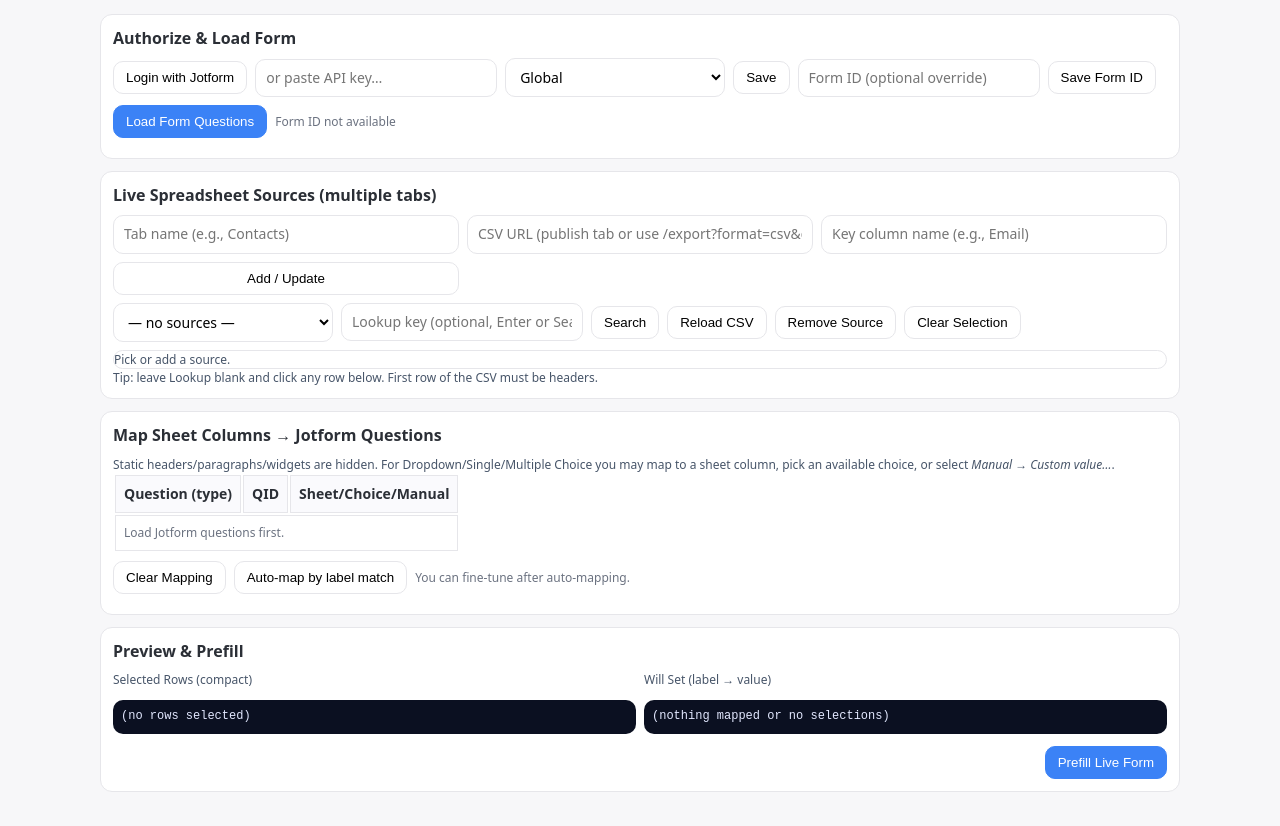
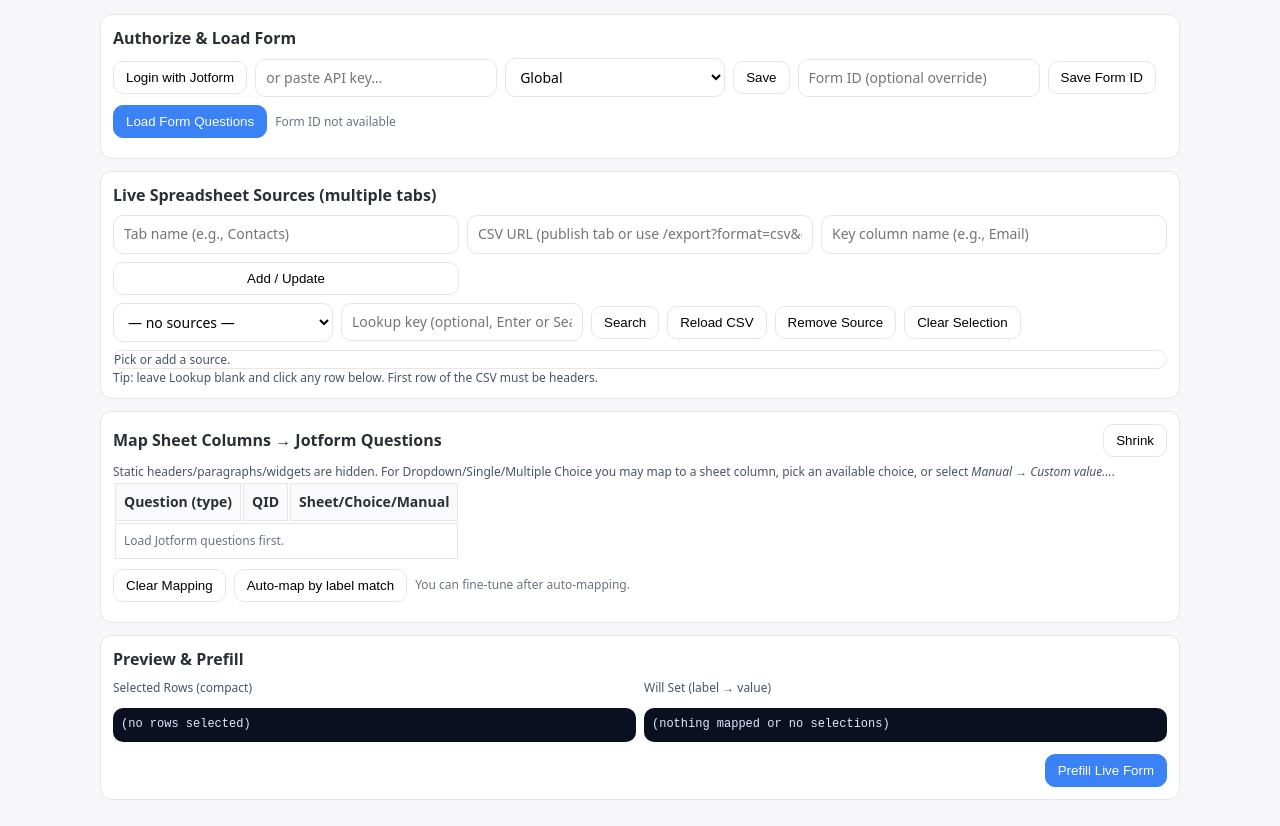
Before and after one commit to SphynxGitHub/spreadsheet-prefill, a plain HTML site: page index.html in a window 1280 px wide. Drawn offline with Linux system fonts and the light colour scheme; a script that the page names is missing.

Commit message:
Update index.html

```diff
--- a/index.html
+++ b/index.html
@@ -20,12 +20,14 @@
     .card{background:var(--card);border:1px solid var(--line);border-radius:var(--radius);padding:12px;margin-bottom:12px}
     h3{margin:0 0 8px 0;font-size:16px}
     .row{display:flex;flex-wrap:wrap;gap:8px;align-items:center;margin:8px 0}
+    .topbar{display:flex;align-items:center;justify-content:space-between;gap:8px;margin-bottom:6px}
     input[type="text"], input[type="password"], select, textarea{
       border:1px solid var(--line);border-radius:10px;padding:8px 10px;background:#fff;min-width:220px;font:inherit
     }
     textarea{width:100%;min-height:80px}
     .btn{border:1px solid var(--line);background:#fff;border-radius:10px;padding:8px 12px;cursor:pointer}
     .btn.primary{background:var(--accent);color:#fff;border-color:var(--accent)}
+    .btn.ghost{background:transparent}
     .btn[disabled]{opacity:.6; cursor:not-allowed}
     .muted{color:var(--muted);font-size:12px}
     .ok{color:#065f46;background:#ecfdf5;border:1px solid #bbf7d0;padding:8px;border-radius:10px;margin:6px 0;display:none}
@@ -42,6 +44,12 @@
     .chip{display:inline-flex;align-items:center;gap:6px;padding:2px 8px;border-radius:999px;border:1px solid var(--line);margin:2px;background:#f8fafc}
     .chip b{font-weight:600}
     .chip button{border:none;background:transparent;cursor:pointer;color:#ef4444}
+
+    /* collapse behavior */
+    #mappingCard.collapsed .mapping-body{ display:none; }
+    #mappingCard.collapsed .mapping-footer{ display:none; }
+    #mappingCard .summary{ display:none; font-size:12px; color:var(--muted); }
+    #mappingCard.collapsed .summary{ display:block; }
   </style>
 </head>
 <body>
@@ -93,17 +101,27 @@
   </div>
 
   <!-- Mapping -->
-  <div class="card">
-    <h3>Map Sheet Columns → Jotform Questions</h3>
-    <div class="mini">
-      Static headers/paragraphs/widgets are hidden. For Dropdown/Single/Multiple Choice you may map to a sheet column,
+  <div class="card" id="mappingCard">
+    <div class="topbar">
+      <h3 style="margin:0">Map Sheet Columns → Jotform Questions</h3>
+      <div>
+        <button id="toggleMap" class="btn ghost" title="Collapse/Expand mapping">Shrink</button>
+      </div>
+    </div>
+    <div class="summary" id="mapSummary">Mapping hidden.</div>
+
+    <div class="mini">Static headers/paragraphs/widgets are hidden. For Dropdown/Single/Multiple Choice you may map to a sheet column,
       pick an available choice, or select <i>Manual → Custom value…</i>.
     </div>
-    <table id="mapTable">
-      <thead><tr><th>Question (type)</th><th>QID</th><th>Sheet/Choice/Manual</th></tr></thead>
-      <tbody></tbody>
-    </table>
-    <div class="row">
+
+    <div class="mapping-body">
+      <table id="mapTable">
+        <thead><tr><th>Question (type)</th><th>QID</th><th>Sheet/Choice/Manual</th></tr></thead>
+        <tbody></tbody>
+      </table>
+    </div>
+
+    <div class="row mapping-footer">
       <button id="clearMap" class="btn">Clear Mapping</button>
       <button id="autoMap" class="btn">Auto-map by label match</button>
       <span class="muted">You can fine-tune after auto-mapping.</span>
```
